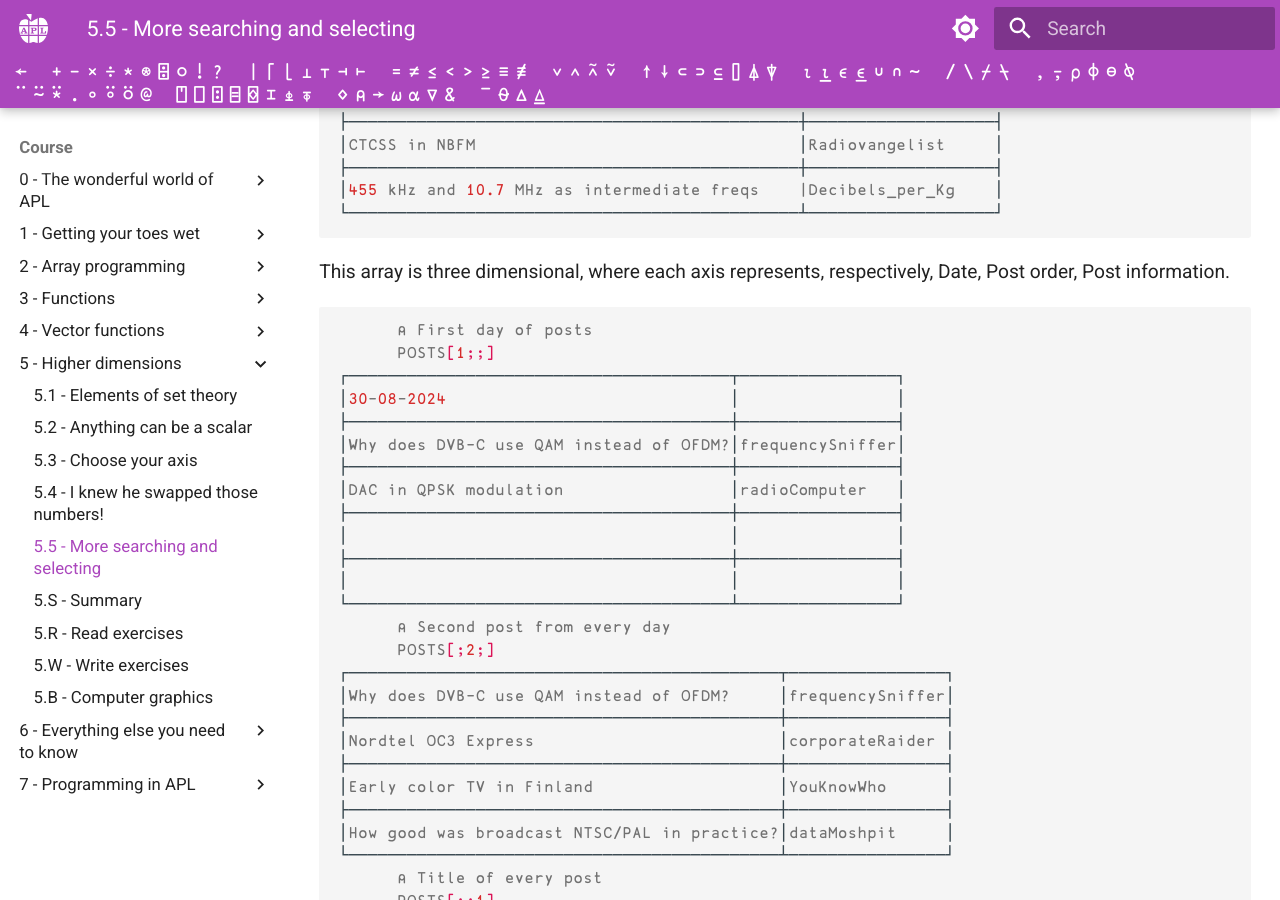
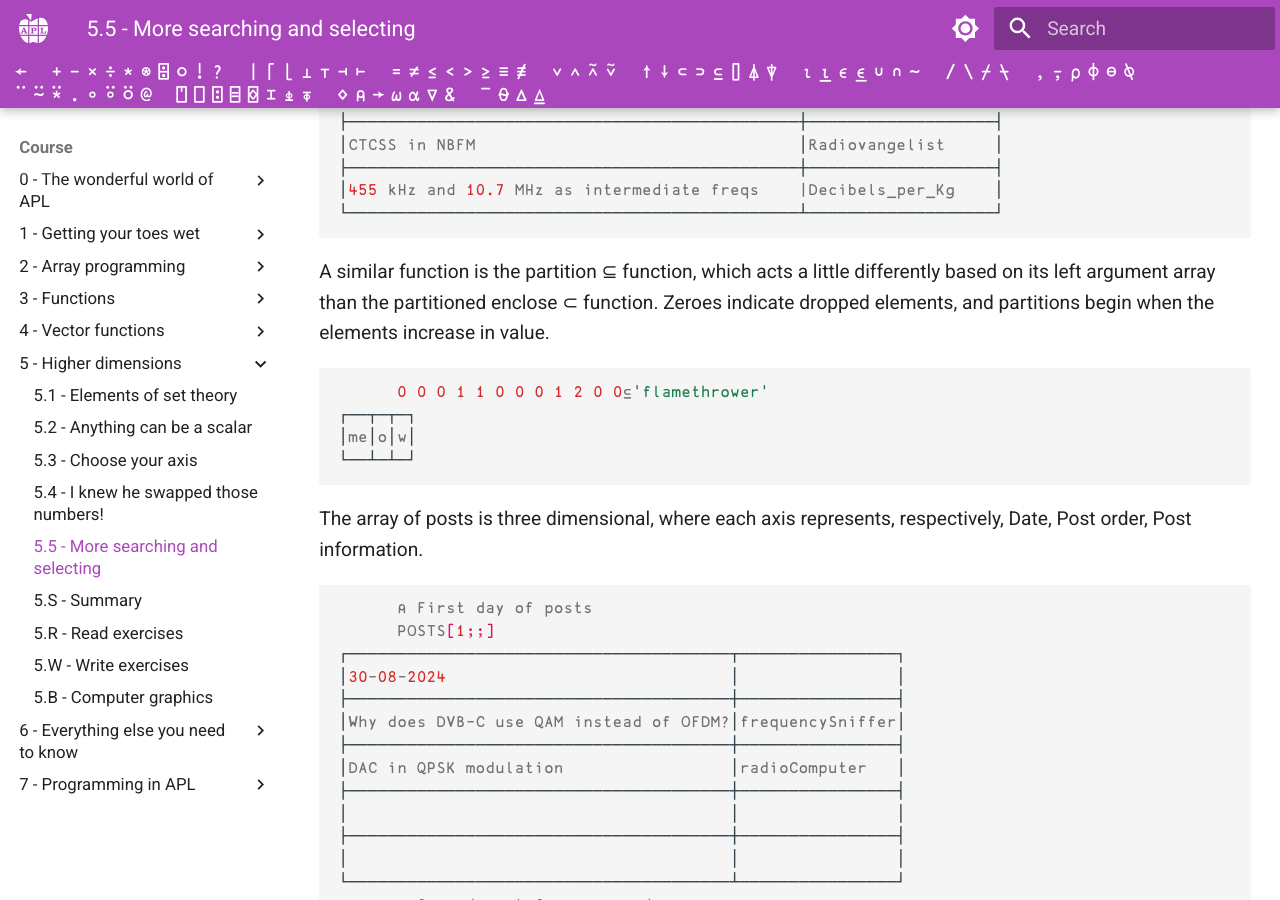
Before and after one commit to APLMOOC/APLMOOC, an MkDocs documentation site: the page built from docs/course/ch5/part5.md, in a window 1280 px wide and 900 px high, scrolled down 3829 px. Built offline with MkDocs 1.6.1 and Material for MkDocs 9.7.7, drawn with Linux system fonts in a browser that asks for light colours; some web fonts are replaced; a script that is not in the unit is left out.

Commit message:
Add partition to Chapter 5 Part 5

````diff
--- a/docs/course/ch5/part5.md
+++ b/docs/course/ch5/part5.md
@@ -160,7 +160,16 @@ lier
 └──────────────────────────────────────────────┴───────────────────┘
 ```
 
-This array is three dimensional, where each axis represents, respectively, Date, Post order, Post information.
+A similar function is the partition ⊆ function, which acts a little differently based on its left argument array than the partitioned enclose ⊂ function. Zeroes indicate dropped elements, and partitions begin when the elements increase in value.
+
+```apl
+      0 0 0 1 1 0 0 0 1 2 0 0⊆'flamethrower'
+┌──┬─┬─┐
+│me│o│w│
+└──┴─┴─┘
+```
+
+The array of posts is three dimensional, where each axis represents, respectively, Date, Post order, Post information.
 
 ```apl
       ⍝ First day of posts
````
